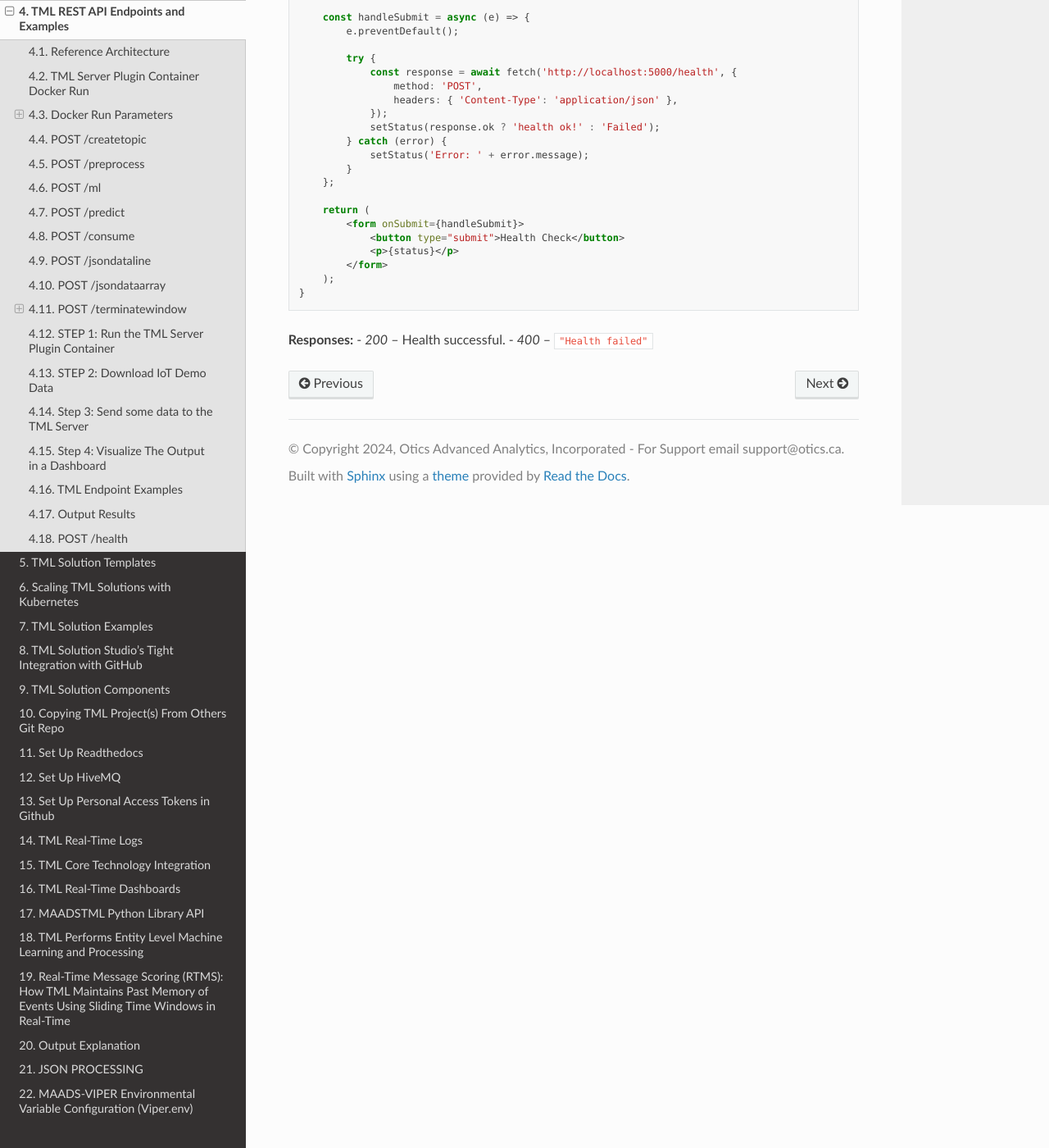
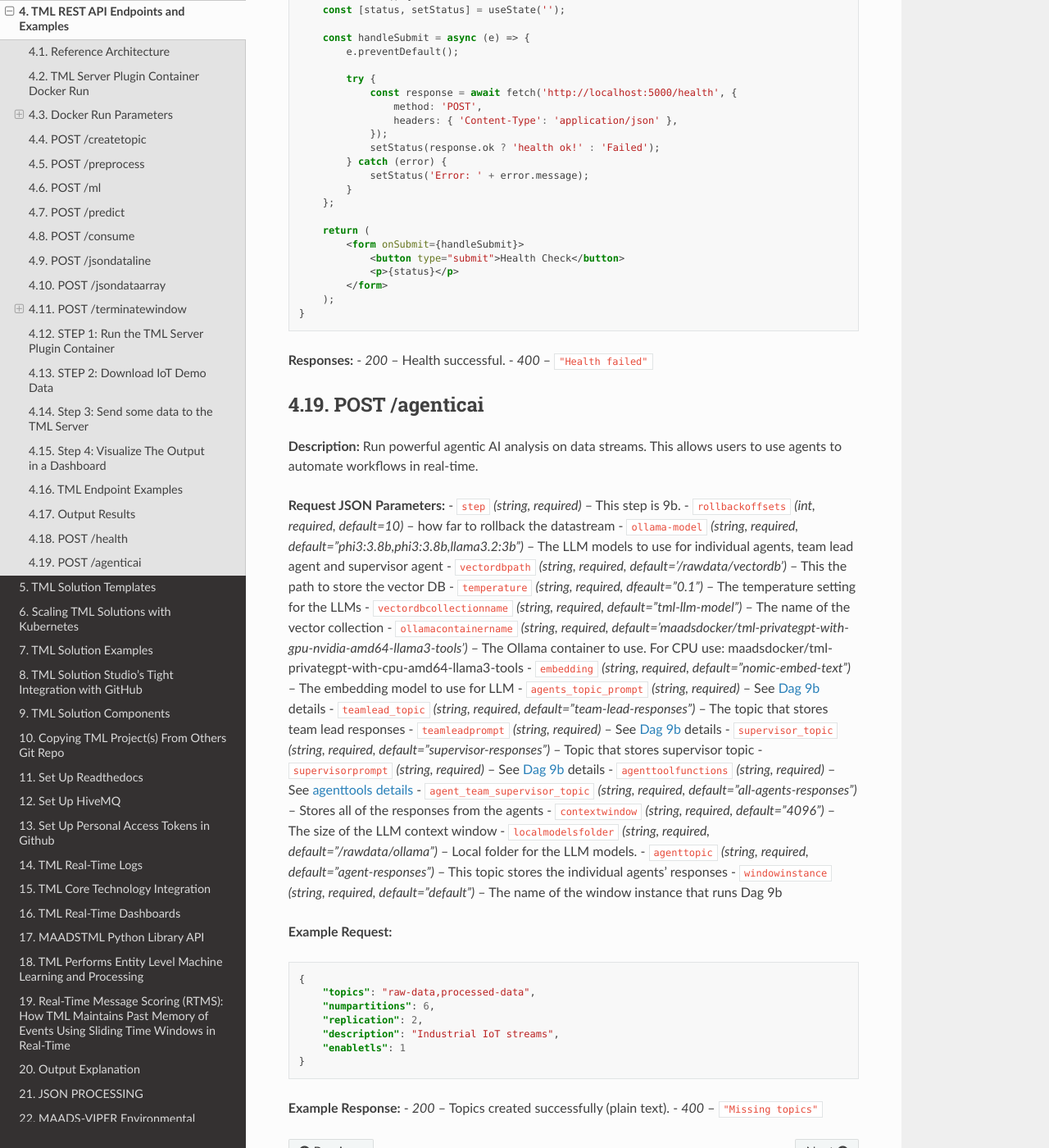
Before and after one commit to smaurice101/readthedocs, a Sphinx documentation site: the page built from docs/source/tmlapi.rst, in a window 1280 px wide and 1400 px high, scrolled down 30230 px. Shown: the whole window at 82% size. Built offline with Sphinx 7.4.7 and the Read the Docs theme 3.1.0, drawn with Linux system fonts in a browser that asks for light colours; pages that are not in the unit, such as notebooks, are missing from menus; some of the changed text lies outside the part shown.

Commit message:
Update tmlapi.rst

```diff
--- a/docs/source/tmlapi.rst
+++ b/docs/source/tmlapi.rst
@@ -108,6 +108,7 @@ TML API Quick Reference
 - ``/preprocess`` - Data preprocessing (`step=4|4c`, `rawdatatopic`) → 200,400
 - ``/ml`` - Train ML models (`step=5`, `trainingdatafolder`) → 200,400
 - ``/predict`` - Run predictions (`step=6`, `pathtoalgos`) → 200,400
+- ``/agenticai`` - Run Agentic AI Analysis (`step=9b`, `ollama-model`) → 200,400
 - ``/consume`` - Consume messages (`topic`, `forwardurl`) → 200,400,500
 - ``/jsondataline`` - Send single JSON → 200
 - ``/jsondataarray`` - Send JSON array → 200
@@ -1662,3 +1663,46 @@ Get a health check on the sessions running in the TML server plugin.
 **Responses:**
 - *200* – Health successful.
 - *400* – ``"Health failed"``
+
+POST /agenticai
+--------------------------
+
+**Description:**
+Run powerful agentic AI analysis on data streams.  This allows users to use agents to automate workflows in real-time.
+
+**Request JSON Parameters:**
+- ``step`` *(string, required)* – This step is 9b.
+- ``rollbackoffsets`` *(int, required, default=10)* – how far to rollback the datastream
+- ``ollama-model`` *(string, required, default="phi3:3.8b,phi3:3.8b,llama3.2:3b")* – The LLM models to use for individual agents, team lead agent and supervisor agent
+- ``vectordbpath`` *(string, required, default='/rawdata/vectordb')* – This the path to store the vector DB
+- ``temperature`` *(string, required, dfeault="0.1")* – The temperature setting for the LLMs
+- ``vectordbcollectionname`` *(string, required, default="tml-llm-model")* – The name of the vector collection
+- ``ollamacontainername`` *(string, required, default='maadsdocker/tml-privategpt-with-gpu-nvidia-amd64-llama3-tools')* – The Ollama container to use. For CPU use: maadsdocker/tml-privategpt-with-cpu-amd64-llama3-tools
+- ``embedding`` *(string, required, default="nomic-embed-text")* – The embedding model to use for LLM
+- ``agents_topic_prompt`` *(string, required)* – See `Dag 9b <https://tml.readthedocs.io/en/latest/tmlbuilds.html#step-9b-dag-core-parameter-explanation>`_ details
+- ``teamlead_topic`` *(string, required, default="team-lead-responses")* – The topic that stores team lead responses
+- ``teamleadprompt`` *(string, required)* – See `Dag 9b <https://tml.readthedocs.io/en/latest/tmlbuilds.html#step-9b-dag-core-parameter-explanation>`_ details
+- ``supervisor_topic`` *(string, required, default="supervisor-responses")* – Topic that stores supervisor topic
+- ``supervisorprompt`` *(string, required)* – See `Dag 9b <https://tml.readthedocs.io/en/latest/tmlbuilds.html#step-9b-dag-core-parameter-explanation>`_ details
+- ``agenttoolfunctions`` *(string, required)* – See `agenttools details <https://tml.readthedocs.io/en/latest/tmlbuilds.html#step-9b-agents-tools>`_
+- ``agent_team_supervisor_topic`` *(string, required, default="all-agents-responses")* – Stores all of the responses from the agents
+- ``contextwindow`` *(string, required, default="4096")* – The size of the LLM context window
+- ``localmodelsfolder`` *(string, required, default="/rawdata/ollama")* – Local folder for the LLM models.
+- ``agenttopic`` *(string, required, default="agent-responses")* – This topic stores the individual agents' responses
+- ``windowinstance`` *(string, required, default="default")* – The name of the window instance that runs Dag 9b
+
+**Example Request:**
+
+.. code-block:: json
+
+    {
+        "topics": "raw-data,processed-data",
+        "numpartitions": 6,
+        "replication": 2,
+        "description": "Industrial IoT streams",
+        "enabletls": 1
+    }
+
+**Example Response:**
+- *200* – Topics created successfully (plain text).
+- *400* – ``"Missing topics"``
```
